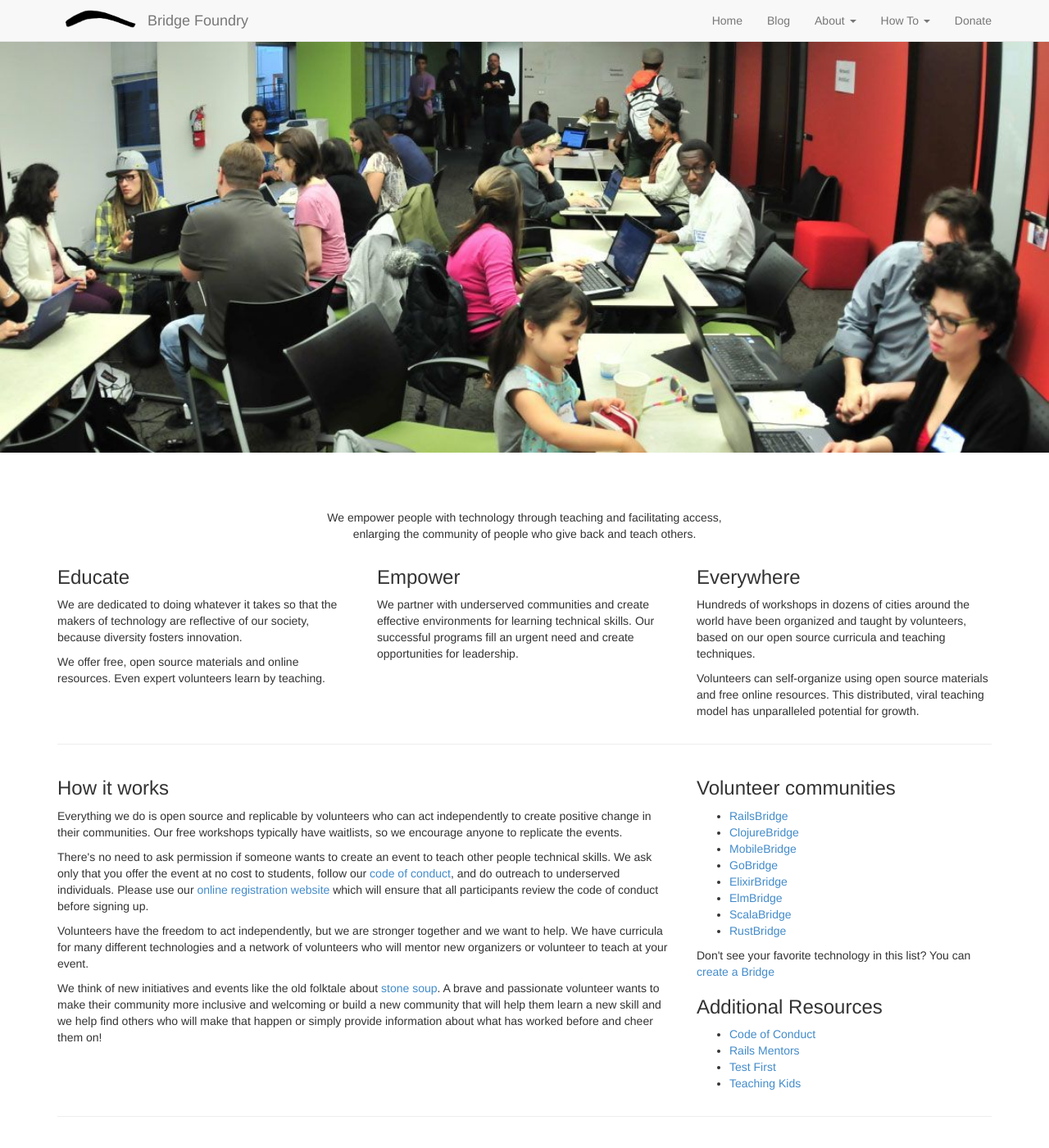
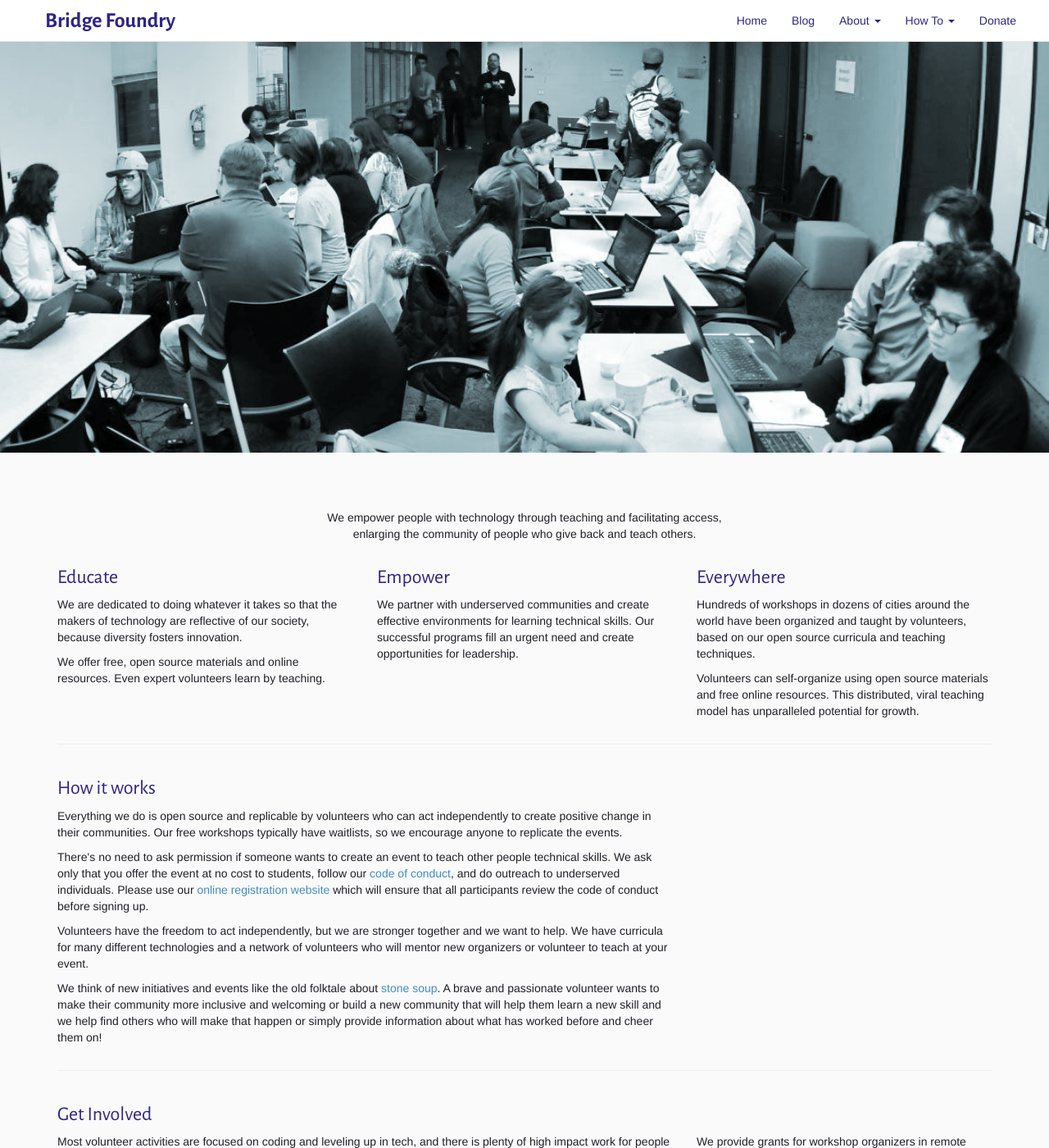
Before and after one commit to Satsaimistoowqp/bridgefoundry.github.io, a Jekyll site: the page built from index.html, in a window 1280 px wide and 1400 px high. Shown: the whole window at 82% size. Built offline with Jekyll 4.4.1, drawn with Linux system fonts in a browser that asks for light colours; some of the changed text lies outside the part shown.

Commit message:
wip - styles & colors

```diff
--- a/_includes/footer.html
+++ b/_includes/footer.html
@@ -1,5 +1,40 @@
-<hr>
 <footer>
-    <p>&copy; Bridge Foundry 2013-2018</p>
-    <p><a href="{{ site.repos[0].url }}/edit/master/{{ page.path }}">Edit this page</a> or <a href="{{site.repos[0].url }}/issues">file an issue</a> on GitHub.</p>
+  <div class="container">
+  <div class="row">
+    <div class="col-md-4">
+        <h4>Volunteer communities</h4>
+        <ul>
+        <li><a href="http://railsbridge.org/">RailsBridge</a></li>
+        <li><a href="http://www.clojurebridge.org/">ClojureBridge</a></li>
+        <li><a href="https://github.com/mobilebridge">MobileBridge</a></li>
+        <li><a href="https://github.com/gobridge">GoBridge</a></li>
+        <li><a href="http://elixirbridge.org/">ElixirBridge</a></li>
+        <li><a href="https://docs.google.com/forms/d/e/1FAIpQLSfoY2hKEEycZtYcNZOvZjFYoZ2Clhwl2_kfaDXkG5HzB0I9fA/viewform">ElmBridge</a></li>
+        <li><a href="http://scalabridge.org/">ScalaBridge</a></li>
+        <li><a href="https://github.com/rust-community/rustbridge">RustBridge</a></li>
+        </ul>
+  </div>
+    <div class="col-md-4">
+        <h4>Additional Resources</h4>
+        <ul>
+        <li><a href="doc/bridge-building">How to create a Bridge</a></li>
+        <li><a href="code-of-conduct">Code of Conduct</li>
+        <li><a href="http://www.railsmentors.org/">Rails Mentors</a></li>
+        <li><a href="http://testfirst.org/">Test First</a></li>
+        <li><a href="kids.html">Teaching Kids</a></li>
+        </ul>
+
+    </div>
+    <div class="col-md-4">
+      <h4>Contact Us</h4>
+      <p>hello@bridgefoundry.org</p>
+      <p>&nbsp;</p>
+      <p>&nbsp;</p>
+      <p>&nbsp;</p>
+      <p>&nbsp;</p>
+        </div>
+  </div>
+  <p><a href="{{ site.repos[0].url }}/edit/master/{{ page.path }}">Edit this page</a> or <a href="{{site.repos[0].url }}/issues">file an issue</a> on GitHub.</p>
+  <p>&copy; Bridge Foundry 2013-2018</p>
+</div>
 </footer>
--- a/_includes/topbar.html
+++ b/_includes/topbar.html
@@ -1,8 +1,7 @@
 <!-- Fixed navbar -->
 <div class="navbar navbar-default navbar-fixed-top" role="navigation">
-  <div class="container">
     <div class="navbar-header">
-      <img id="bridgefoundry-logo" src="/images/bridgefoundry-logo-crop.png" />
+      <!-- <img id="bridgefoundry-logo" src="/images/bridgefoundry-logo-crop.png" /> -->
       <button type="button" class="navbar-toggle" data-toggle="collapse" data-target=".navbar-collapse">
         <span class="sr-only">Toggle navigation</span>
         <span class="icon-bar"></span>
@@ -38,5 +37,4 @@
         <li><a href="/donate.html">Donate</a></li>
       </ul>
     </div><!--/.nav-collapse -->
-    </div>
 </div>
--- a/_layouts/default.html
+++ b/_layouts/default.html
@@ -9,5 +9,6 @@
     <script src="https://code.jquery.com/jquery.js"></script>
     <!-- Include all compiled plugins (below), or include individual files as needed -->
     <script src="{{ site.github.url }}/bower_components/bootstrap/dist/js/bootstrap.min.js"></script>
+    <link href="https://fonts.googleapis.com/css?family=Alegreya+Sans:400,700|Alegreya:400,700" rel="stylesheet">
   </body>
 </html>
--- a/_layouts/page.html
+++ b/_layouts/page.html
@@ -13,5 +13,6 @@
     <script src="https://code.jquery.com/jquery.js"></script>
     <!-- Include all compiled plugins (below), or include individual files as needed -->
     <script src="{{ site.github.url }}/bower_components/bootstrap/dist/js/bootstrap.min.js"></script>
+    <link href="https://fonts.googleapis.com/css?family=Alegreya+Sans:400,700|Alegreya:400,700" rel="stylesheet">
   </body>
 </html>
--- a/_layouts/post.html
+++ b/_layouts/post.html
@@ -13,5 +13,6 @@
     <script src="https://code.jquery.com/jquery.js"></script>
     <!-- Include all compiled plugins (below), or include individual files as needed -->
     <script src="{{ site.github.url }}/bower_components/bootstrap/dist/js/bootstrap.min.js"></script>
+    <link href="https://fonts.googleapis.com/css?family=Alegreya+Sans:400,700|Alegreya:400,700" rel="stylesheet">
   </body>
 </html>
--- a/index.html
+++ b/index.html
@@ -2,7 +2,7 @@
 layout: default
 ---
 
-<img src="{{ site.github.url }}/images/workshop-medium.jpg" srcset="{{ site.github.url }}/images/workshop-large.jpg 1146w, {{ site.github.url }}/images/workshop-medium.jpg 640w, {{ site.github.url }}/images/workshop-small.jpg 320w" sizes="100vw" class="hero" alt="people working together on computers"></img>
+<img src="{{ site.github.url }}/images/workshop-color-layer-medium.png" srcset="{{ site.github.url }}/images/workshop-color-layer-large.png 1146w, {{ site.github.url }}/images/workshop-color-layer-medium.png 640w, {{ site.github.url }}/images/workshop-color-layer-small.png 320w" sizes="100vw" class="hero" alt="people working together on computers"></img>
 <div class="container">
     <h1 class="headline">&nbsp;</h1>
     <div class="row">
@@ -59,30 +59,6 @@ We partner with underserved communities and create effective environments for le
             or simply provide information about what has worked before and cheer
             them on!</p>
         </div>
-        <div class="col-md-4">
-          <h3>Volunteer communities</h3>
-          <ul>
-          <li><a href="http://railsbridge.org/">RailsBridge</a></li>
-          <li><a href="http://www.clojurebridge.org/">ClojureBridge</a></li>
-          <li><a href="https://github.com/mobilebridge">MobileBridge</a></li>
-          <li><a href="https://github.com/gobridge">GoBridge</a></li>
-          <li><a href="http://elixirbridge.org/">ElixirBridge</a></li>
-          <li><a href="https://docs.google.com/forms/d/e/1FAIpQLSfoY2hKEEycZtYcNZOvZjFYoZ2Clhwl2_kfaDXkG5HzB0I9fA/viewform">ElmBridge</a></li>
-          <li><a href="http://scalabridge.org/">ScalaBridge</a></li>
-          <li><a href="https://github.com/rust-community/rustbridge">RustBridge</a></li>
-          </ul>
-
-          <p>Don't see your favorite technology in this list? You can <a href="doc/bridge-building">create
-            a Bridge</a></p>
-
-          <h3>Additional Resources</h3>
-          <ul>
-          <li><a href="code-of-conduct">Code of Conduct</li>
-          <li><a href="http://www.railsmentors.org/">Rails Mentors</a></li>
-          <li><a href="http://testfirst.org/">Test First</a></li>
-          <li><a href="kids.html">Teaching Kids</a></li>
-          </ul>
-        </div>
 
       <a name="get-involved"></a>
       </div>
@@ -113,6 +89,5 @@ We partner with underserved communities and create effective environments for le
           <a href="/donate" class="donate-btn">DONATE  <span class="glyphicon glyphicon-heart" aria-hidden="true"></span></a>
         </div>
 </div>
+      </div>
 </div>
-  </body>
-</html>
--- a/site.css
+++ b/site.scss
@@ -1,10 +1,81 @@
+---
+---
+
+// $dark: #221F5E;
+$dark: #21202A;
+$dark2: #2e258a;
+$primary: #3AAD5D;
+$light: #FAFAFA;
+$light2: #84A5AE;
+
+$light-text: #DDDDEE;
+
+
+// FAFAFA - light
+// 84A5AE - light accent
+// 3AAD5D - main
+// 827FA4 - dark accent
+// 21202A - dark shade
+
+html {
+  background-color: $light;
+  font-family: 'Alegreya', serif;
+}
 
 body {
   padding-top: 50px;
+  background-color: $light;
+  color: $dark;
+}
+
+h1, h2, h3, h4 {
+  color: $dark2;
+  font-family: 'Alegreya Sans', sans-serif;
+  font-weight: normal;
 }
 
 h2 {
   font-size: 24px;
+}
+
+.navbar {
+  padding-left: 40px;
+  padding-right: 40px;
+}
+
+.navbar-default {
+  background: #fff;
+  .navbar-brand {
+    color: $dark2;
+    font-family: 'Alegreya Sans', sans-serif;
+    font-weight: bold;
+    font-size: 26px;
+  }
+}
+
+.navbar-default .navbar-nav>li>a {
+  color: $dark2;
+}
+
+footer {
+  padding: 20px 0px;
+  background-color: $dark;
+  color: $light-text;
+  h3, h4 {
+    color: $light-text;
+    font-variant: small-caps;
+  }
+  a, a:visited {
+    color: $light-text;
+  }
+  a:hover {
+    color: $light2;
+    text-decoration: none;
+  }
+  ul {
+    list-style-type: none;
+    padding-left: 0px;
+  }
 }
 
 .hero {
```
Also changed, not shown: images/students-teachers-mentors.png (added), images/workshop-color-layer-large.png (added), images/workshop-color-layer-medium.png (added), images/workshop-color-layer-small.png (added), 1 other file.
